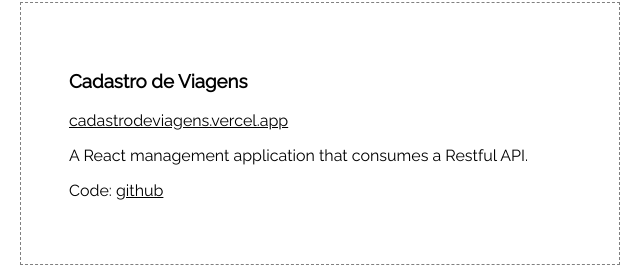
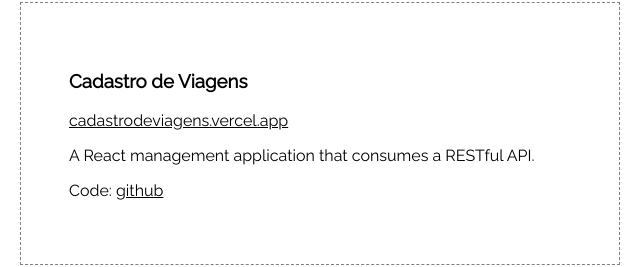
Before and after one commit to barbarabrito/barbarabrito.github.io, a plain HTML site: page index.html in a window 1280 px wide. Shown: the part 2266-2533 px from the top of the page, 320-960 px from the left. Drawn offline with Linux system fonts and the light colour scheme.

Commit message:
fix- work box

```diff
--- a/index.html
+++ b/index.html
@@ -79,7 +79,7 @@
 				<div class="work-box">
 					<h3>Cadastro de Viagens</h3>
 					<a href="https://cadastrodeviagens.vercel.app" target="_blank">cadastrodeviagens.vercel.app</a>
-					<p>A React management application that consumes a Restful API.</p>
+					<p>A React management application that consumes a RESTful API.</p>
 					<p>Code: <a href="https://github.com/barbarabrito/cadastro-de-viagens-react-crud" target="_blank">github</a></p>
 				</div>
 			</div>
```
